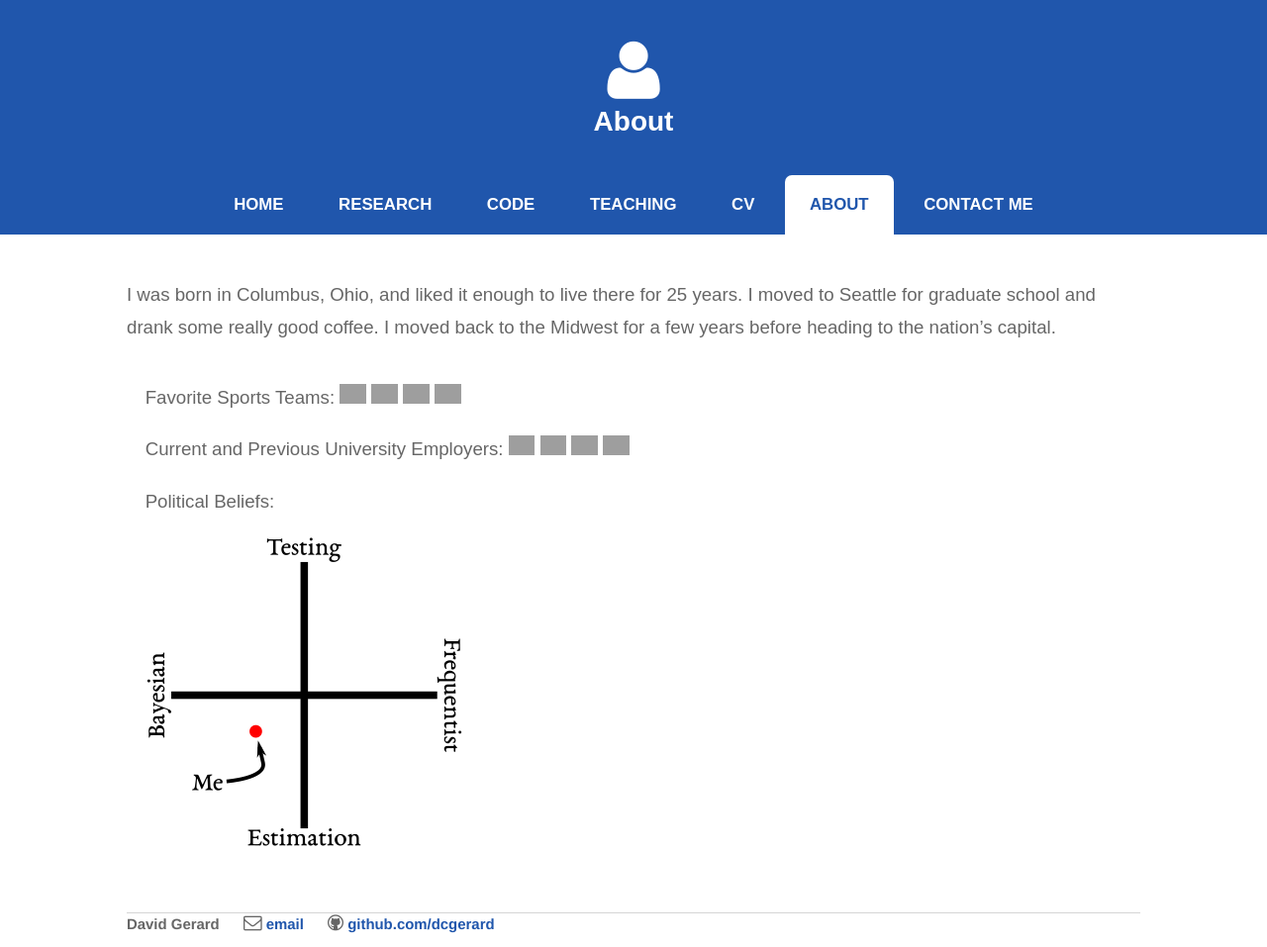
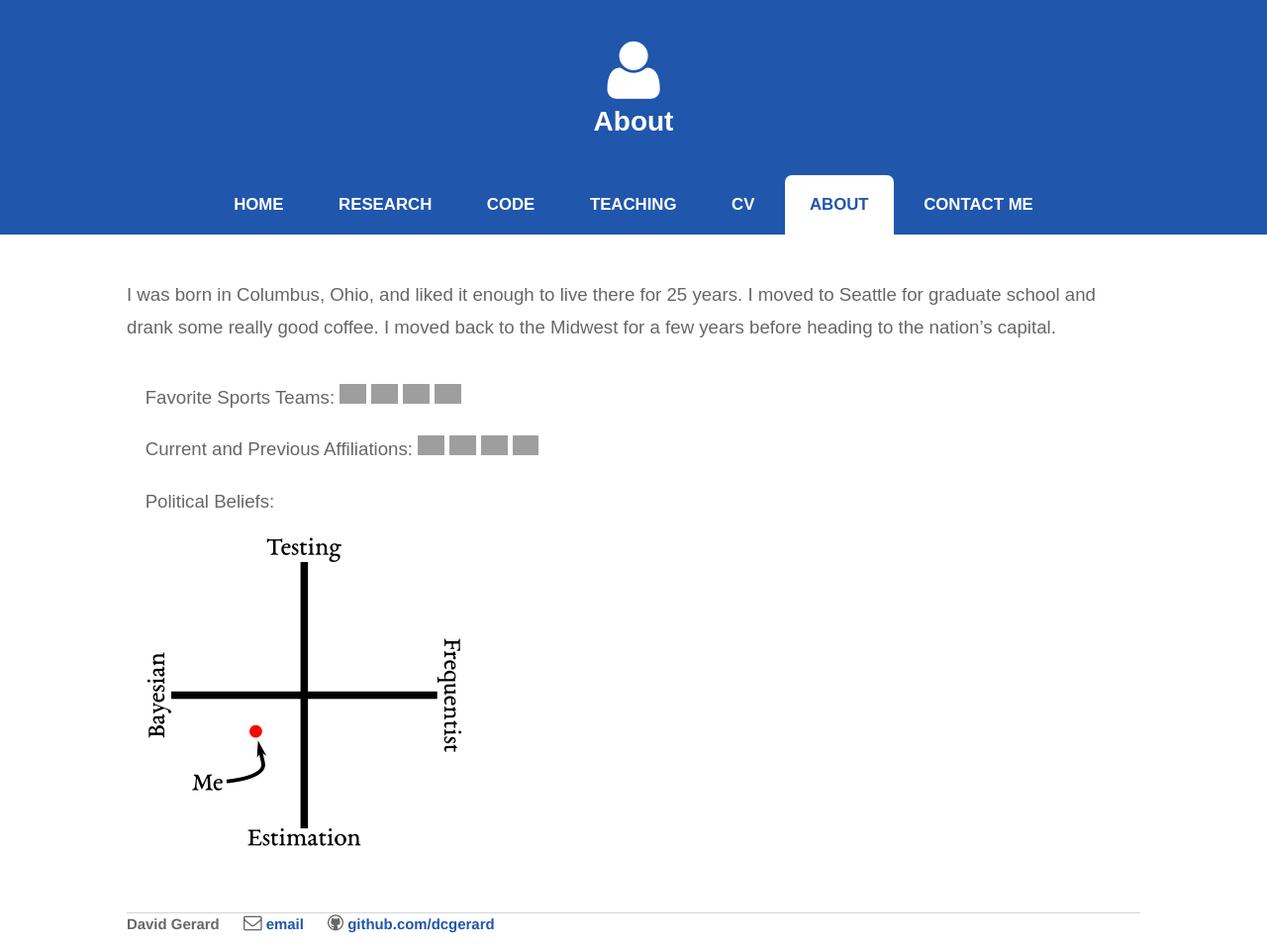
Before and after one commit to dcgerard/dcgerard.github.io, a Jekyll site: the page built from about/index.md, in a window 1280 px wide. Shown: the whole page at 99% size. Built offline with Jekyll 4.4.1, drawn with Linux system fonts in a browser that asks for light colours; grey boxes are pictures that could not be loaded.

Commit message:
update about

```diff
--- a/about/index.md
+++ b/about/index.md
@@ -16,7 +16,7 @@ heading to the nation's capital.
 <a href="https://en.wikipedia.org/wiki/Washington_Nationals"><img height="20" alt = "Washington Nationals" src="https://upload.wikimedia.org/wikipedia/en/thumb/6/6c/Washington_Nationals_logo_%28low_res%29.svg/1200px-Washington_Nationals_logo_%28low_res%29.svg.png" alt="Washington Nationals logo (low res).svg"></a>
 <a href="https://en.wikipedia.org/wiki/Columbus_Blue_Jackets"><img height="20" alt = "Columbus Blue Jackets" src="https://upload.wikimedia.org/wikipedia/en/thumb/5/5d/Columbus_Blue_Jackets_logo.svg/1200px-Columbus_Blue_Jackets_logo.svg.png" alt="Columbus Blue Jackets logo.svg"></a>
 
-- Current and Previous University Employers:
+- Current and Previous Affiliations:
 <a href="https://en.wikipedia.org/wiki/Ohio_State_University"><img height="20" alt="The Ohio State University" src="https://upload.wikimedia.org/wikipedia/commons/thumb/c/c1/Ohio_State_Buckeyes_logo.svg/128px-Ohio_State_Buckeyes_logo.svg.png"></a>
 <a href="https://en.wikipedia.org/wiki/University_of_Washington"><img height="20" alt="University of Washington" src="https://upload.wikimedia.org/wikipedia/commons/thumb/3/36/University_of_Washington_Purple_Block_W_logo.svg/256px-University_of_Washington_Purple_Block_W_logo.svg.png"></a>
 <a href="https://en.wikipedia.org/wiki/University_of_Chicago"><img height="20" alt="University of Chicago" src="https://upload.wikimedia.org/wikipedia/commons/thumb/8/8f/Chicago_Maroons_logo.svg/1200px-Chicago_Maroons_logo.svg.png"></a>
```
